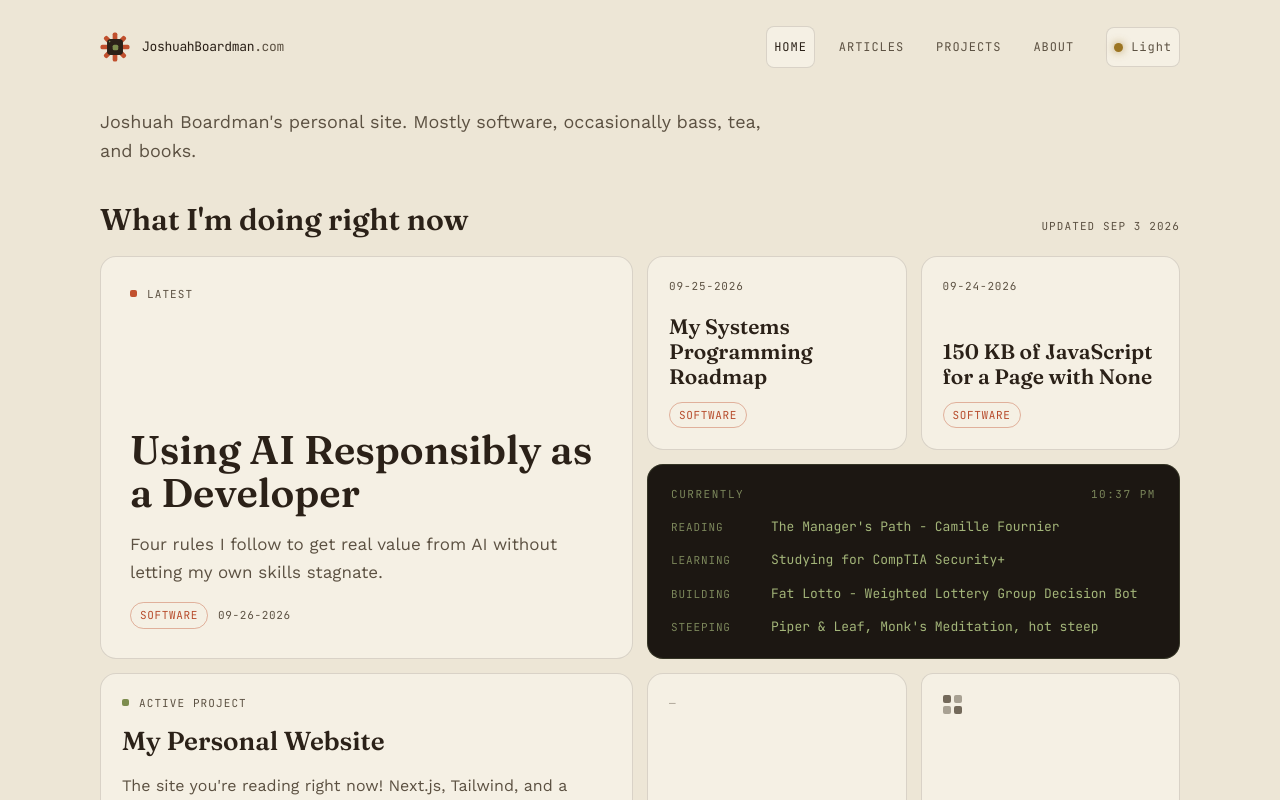
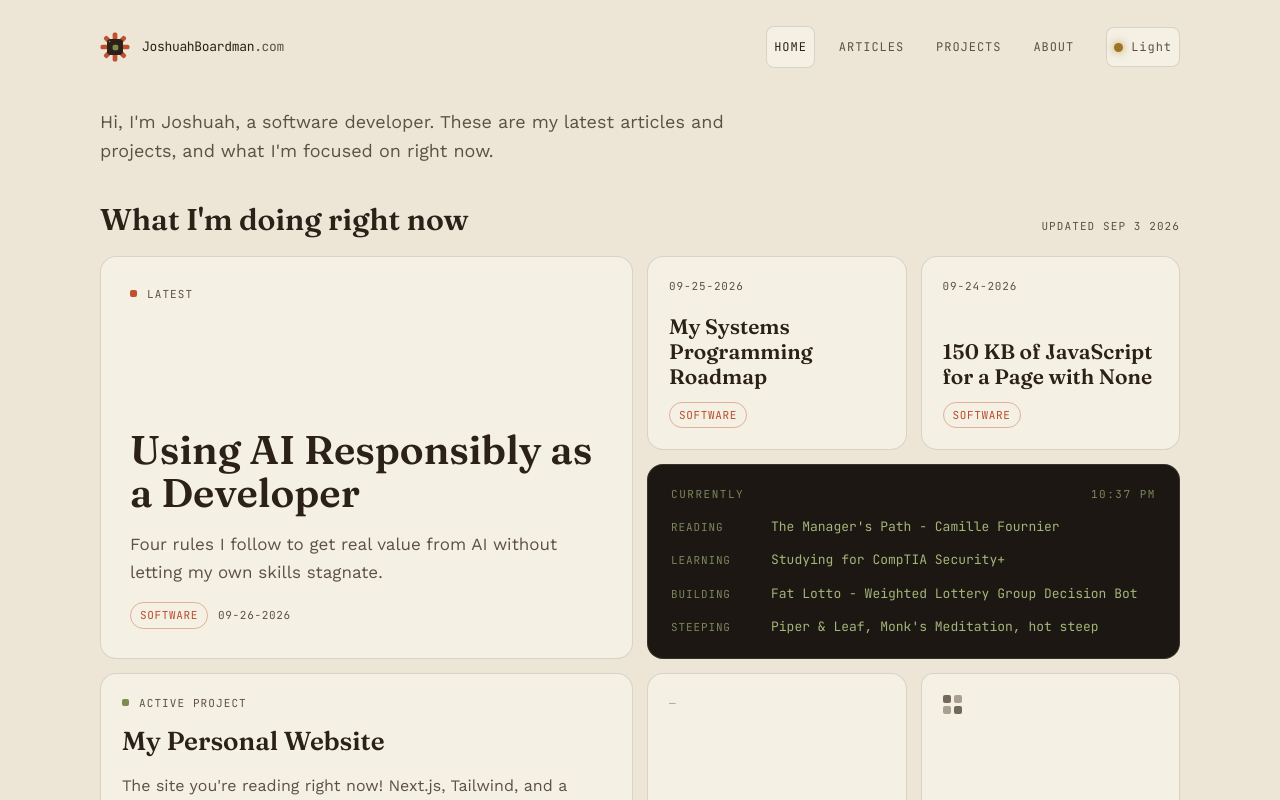
Before and after one commit to JoshuahBoardman/personal-website, a Next.js app: page / in a window 1280 px wide. Shown: the top 800 px of the page. Built offline with nearby package versions, Linux system fonts and the light colour scheme.

Commit message:
Update intro text on my home page

```diff
--- a/app/page.tsx
+++ b/app/page.tsx
@@ -28,7 +28,8 @@ export default function Home() {
 
 	return (
 		<div className="max-w-270 my-0 mx-auto fade-up">
-			<p className="text-lg leading-[1.6] text-text2 max-w-[60ch] mb-9">Joshuah Boardman&apos;s personal site. Mostly software, occasionally bass, tea, and books.</p>
+			<p className="text-lg leading-[1.6] text-text2 max-w-[60ch] mb-9">
+				Hi, I&apos;m Joshuah, a software developer. These are my latest articles and projects, and what I&apos;m focused on right now.</p>
 			<div className="flex items-baseline justify-between gap-4 mb-4.5 flex-wrap">
 				<h1 className="text-[30px] leading-[1.2]">What I&apos;m doing right now</h1>
 				<span className="text-[11px] tracking-widest uppercase text-text2 font-mono">Updated {updatedDate}</span>
```
